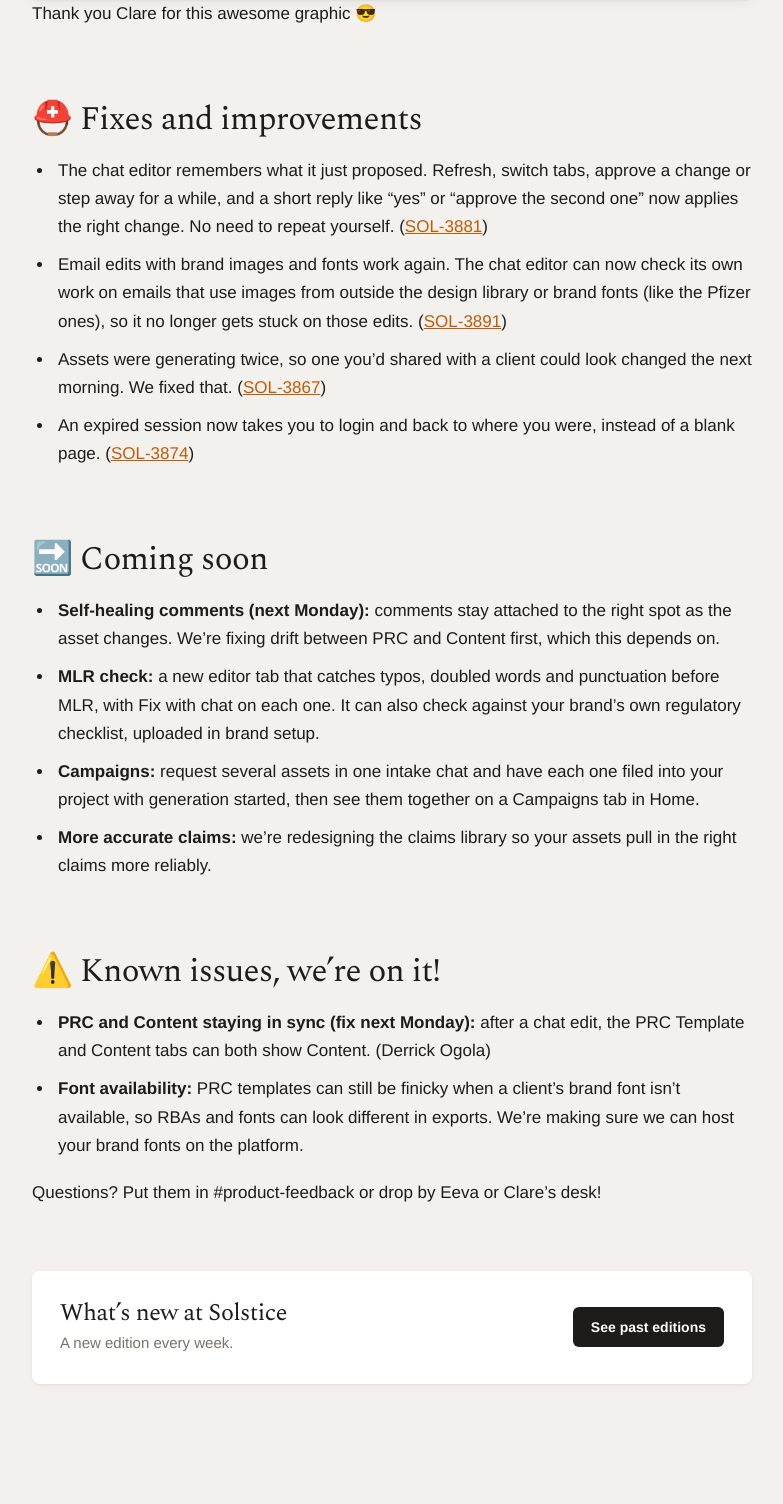
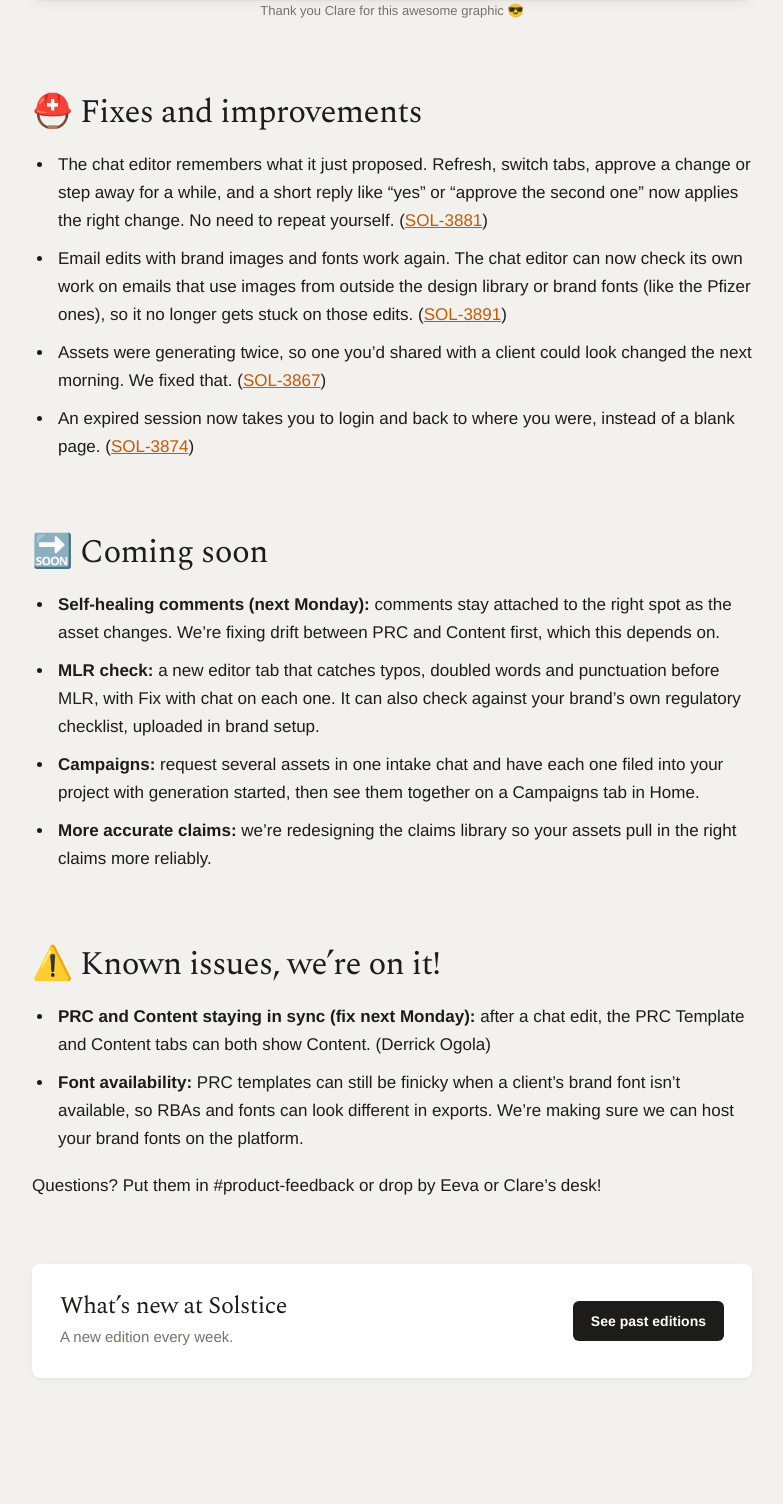
Before and after one commit to eeva-ff/solstice-newsletter, a Jekyll site: the page built from _posts/2026-10-30-whats-new.md, in a window 1280 px wide. Shown: the part 1667-3171 px from the top of the page, without its empty margins (248-1031 px from the left). Built offline with Jekyll 4.4.1, drawn with Linux system fonts in a browser that asks for light colours; a style sheet for code colours, icons or effects is not loaded.

Commit message:
Issue 2026-10-30: centre Clare's thank-you as a small caption under the video
Co-Authored-By: Claude Opus 5.5 <noreply@anthropic.com>

```diff
--- a/_posts/2026-10-30-whats-new.md
+++ b/_posts/2026-10-30-whats-new.md
@@ -20,7 +20,7 @@ The Compatibility Checker lives in the editor’s Actions menu:
 
 <div class="clip"><video src="{{ '/assets/compatibility-checker.mp4' | relative_url }}" poster="{{ '/assets/compatibility-checker-poster.jpg' | relative_url }}" muted loop playsinline autoplay preload="metadata" aria-label="Compatibility Checker: run the check, the email client gallery, then the banner checklist"></video></div>
 
-Thank you Clare for this awesome graphic 😎
+<p class="caption">Thank you Clare for this awesome graphic 😎</p>
 
 ## ⛑️ Fixes and improvements
 
--- a/assets/style.css
+++ b/assets/style.css
@@ -121,6 +121,7 @@ h1 a { color: inherit; text-decoration: none; }
 .clip { position: relative; margin: 28px 0 0; aspect-ratio: 16 / 9; background: var(--media); border-radius: 6px; overflow: hidden;
   box-shadow: 0 1px 2px rgba(29, 28, 26, 0.04), 0 4px 12px rgba(29, 28, 26, 0.05); }
 .clip video { display: block; width: 100%; height: 100%; object-fit: cover; margin: 0; box-shadow: none; border-radius: 0; }
+.caption { margin: 14px 0 0; text-align: center; font-family: var(--sans); font-size: 13px; color: var(--muted); }
 .clip-toggle { position: absolute; right: 14px; bottom: 14px; width: 36px; height: 36px; border-radius: 50%; border: 0; padding: 0;
   background: rgba(255, 255, 255, 0.9); color: var(--text); cursor: pointer; display: grid; place-items: center;
   box-shadow: 0 1px 2px rgba(29, 28, 26, 0.06), 0 2px 8px rgba(29, 28, 26, 0.06); }
```
